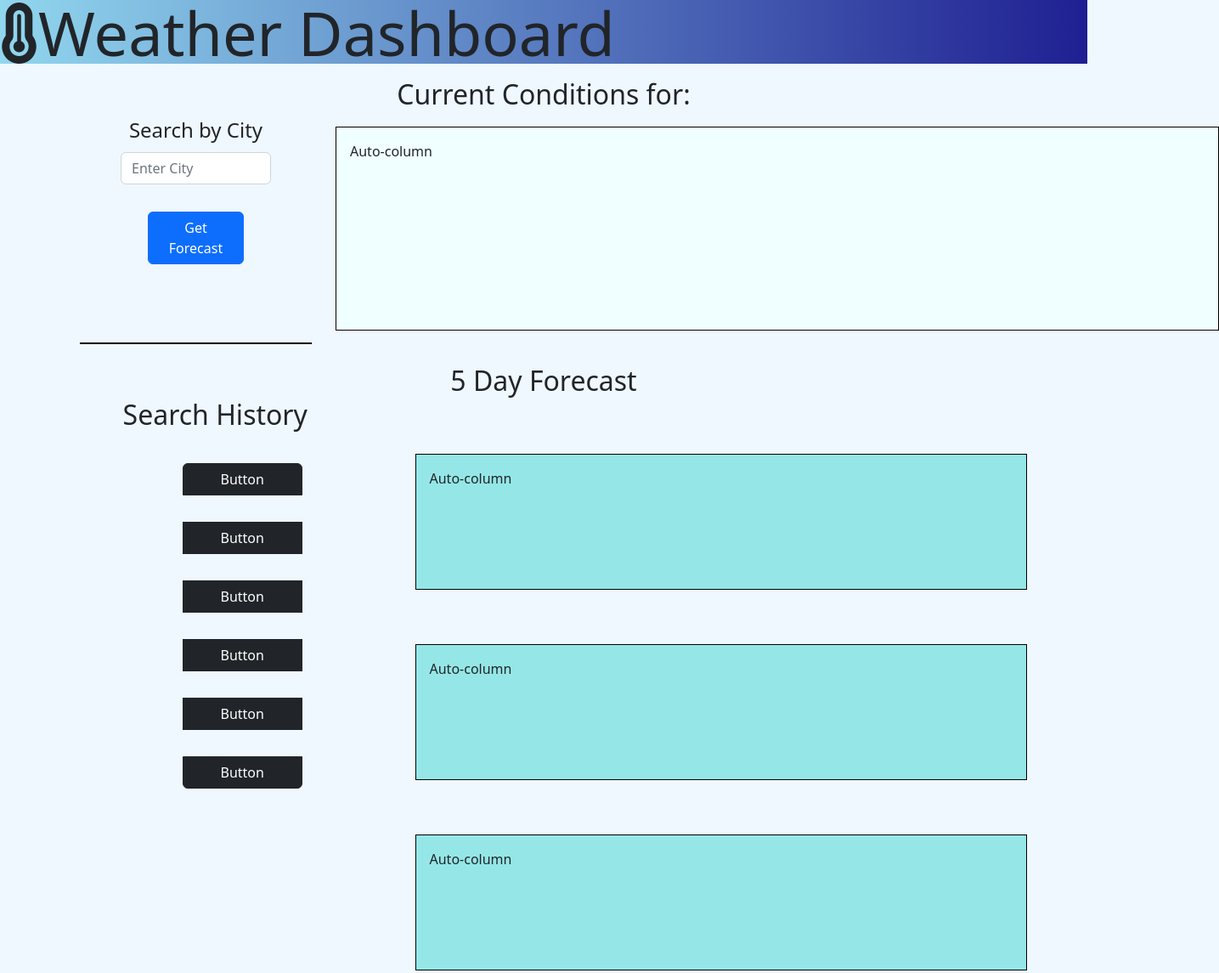
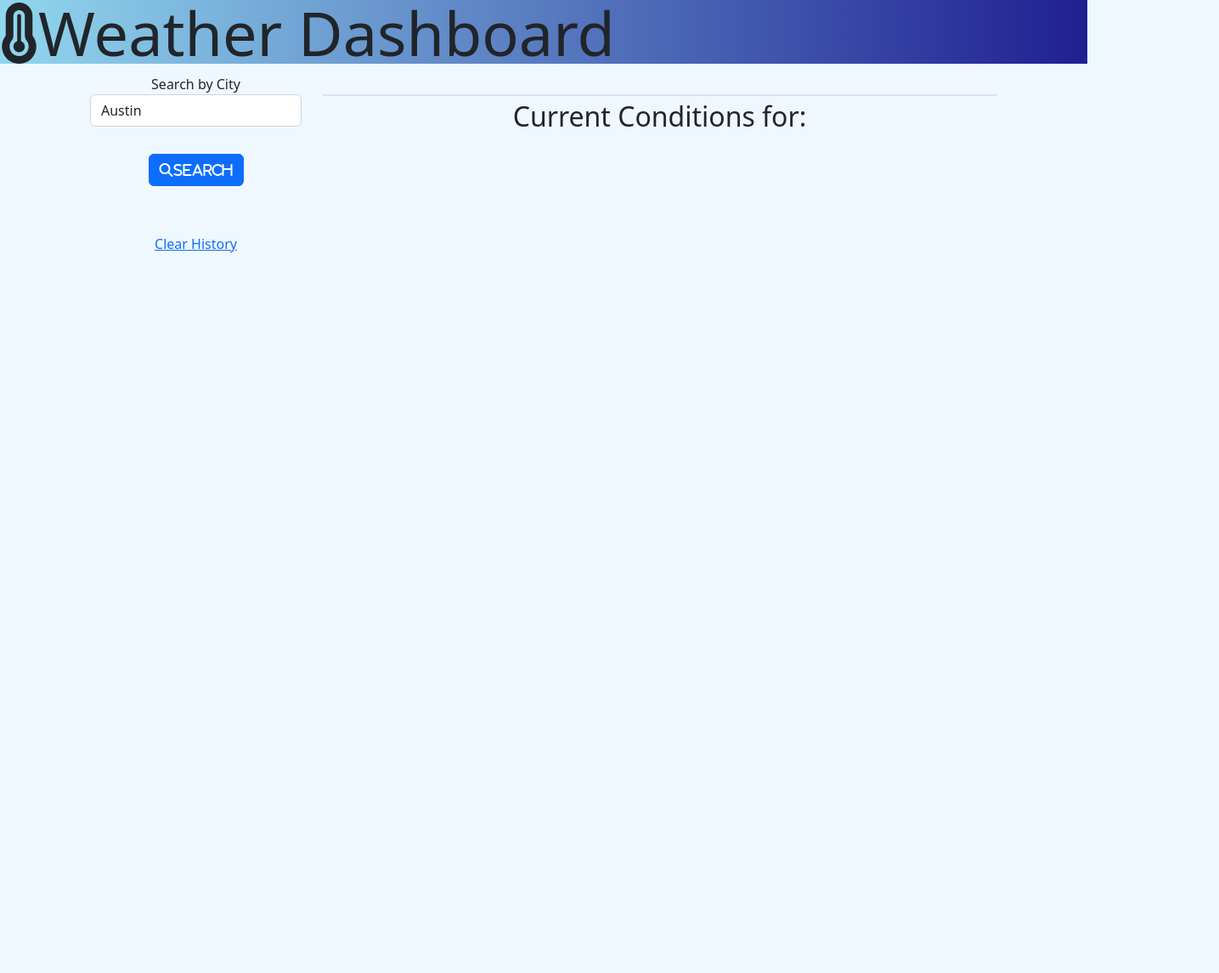
Before and after one commit to brittanyb89/Weathering-the-Storm, a website: page index.html in a window 1280 px wide. Shown: the part 5-1150 px from the top of the page at 85% size, 1435 px wide, since content can reach past the window. After the commit the page ends 800 px from the top, so only its background shows below. Drawn offline with nearby package versions, Linux system fonts and the light colour scheme; files that its build step writes are made by us from their sources.

Commit message:
Cleaned up HTML and renamed src folder

```diff
--- a/index.html
+++ b/index.html
@@ -37,60 +37,39 @@
     >
       <div class="container text-center">
         <div class="row">
-          <!-- form for search city input -->
-          <form class="col-3">
-            <legend>Search by City</legend>
+          <!-- form for searched city input -->
+          <div id="content-left" class="col-md-3">
+            <form>
+              <label for="city-search">Search by City</label>
+              <div class="form-row">
                 <input
                   type="text"
                   class="form-control"
                   placeholder="Enter City"
-              aria-label="Enter City"
-              id="city"
-              class="block w-full rounded p-4 ring-2 ring-neutral-400"
+                  name="City"
+                  id="city-search"
+                  value="Austin"
                 />
-            <button class="btn btn-primary" type="submit">Get Forecast</button>
+                <button class="btn btn-primary" type="submit" id="searchBtn">
+                  <i class="fas fa-search">Search</i>
+                </button>
+              </div>
             </form>
-
-          <!-- current weather for searched city -->
-          <div class="col-6" id="results">
-            <h2>Current Conditions for: <span id="current"></span></h2>
-            <ul class="flex flex-col gap-y-2 px-2"></ul>
-            <div class="current">Auto-column</div>
-          </div>
-          <div class="col-1"></div>
+            <div id="searchError"></div>
+            <!-- search history of previousy searched cities -->
+            <ul id="cityResults" class="list-group mt-4"></ul>
+            <!-- remove search history button -->
+            <a id="clear-storage" href="#">Clear History</a>
           </div>
 
-        <!-- search history -->
-        <div class="row">
-          <div class="col">
-            <h2>Search History</h2>
-            <div
-              class="btn-group-vertical"
-              role="group"
-              aria-label="Vertical button group"
-            >
-              <button type="button" class="btn btn-dark">Button</button>
-              <button type="button" class="btn btn-dark">Button</button>
-              <button type="button" class="btn btn-dark">Button</button>
-              <button type="button" class="btn btn-dark">Button</button>
-              <button type="button" class="btn btn-dark">Button</button>
-              <button type="button" class="btn btn-dark">Button</button>
-            </div>
-          </div>
+          <!-- current weather for searched city on right side of app-->
+          <div id="content-right" class="col-md-9 pt-4">
+            <div id="currentWeather" class="rounded border"></div>
+            <h2>Current Conditions for: <span id="current"></span></h2>
 
             <!-- 5-day forecast display -->
-          <div class="col-5" id="future">
-            <h2>5 Day Forecast <span id="Forecast"></span></h2>
-            <ul class="flex flex-col gap-y-2 px-2"></ul>
-            <div class="g-col-4 grid text-center">
-              <div class="box1">Auto-column</div>
-              <div class="box2">Auto-column</div>
-              <div class="box3">Auto-column</div>
-              <div class="box4">Auto-column</div>
-              <div class="box5">Auto-column</div>
+            <div id="fiveDayForecast" class="mt-5"></div>
           </div>
-          </div>
-          <div class="col"></div>
         </div>
       </div>
     </main>
```
Also changed, not shown: assets/script.js (renamed from src/script.js), assets/style.css (renamed from src/style.css). Lines whose indentation alone changed are shown as unchanged.
